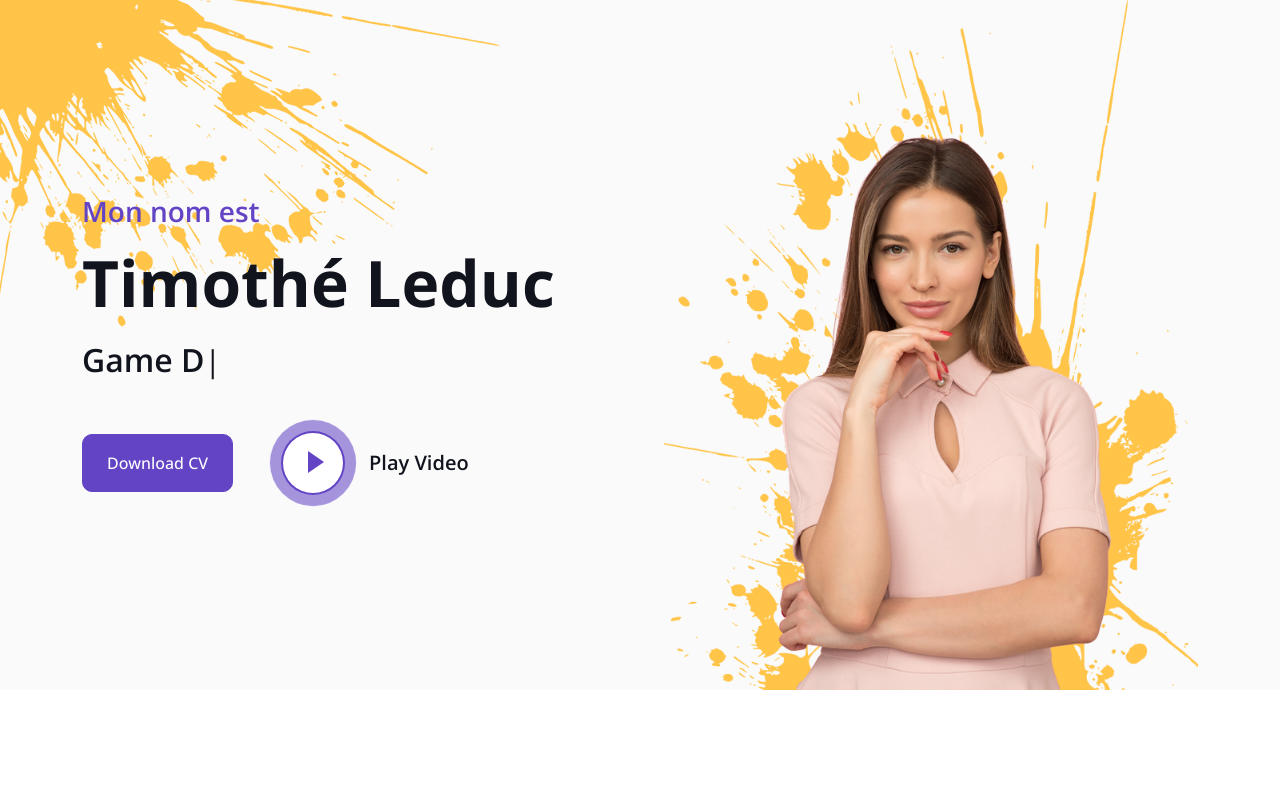
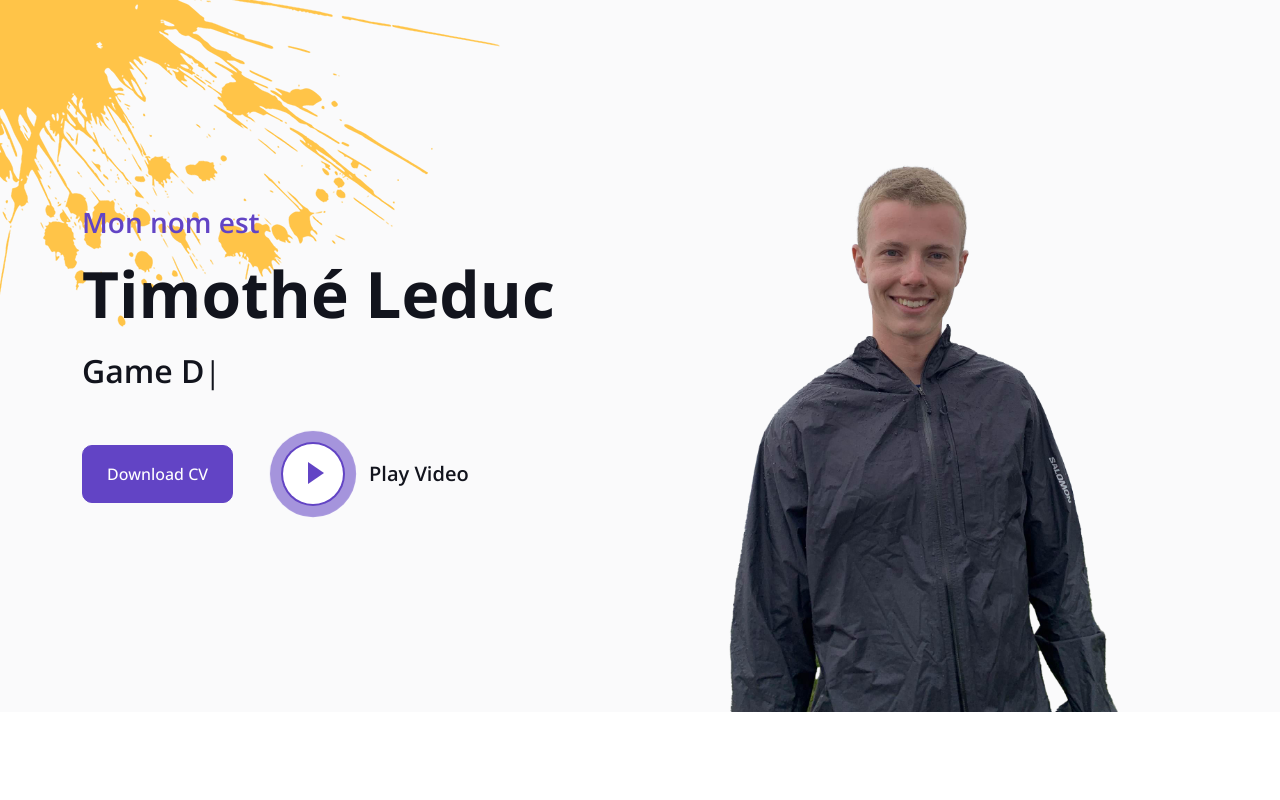
Before and after one commit to timotheLeduc/Resume, a plain HTML site: page index.html in a window 1280 px wide. Shown: the top 800 px of the page. Drawn offline with nearby package versions, Linux system fonts and the light colour scheme.

Commit message:
TimotheLeducFinal

```diff
--- a/index.html
+++ b/index.html
@@ -94,7 +94,7 @@
                     </div>
                 </div>
                 <div class="col-lg-6">
-                    <img class="img-fluid" src="img/profile.png" alt="">
+                    <img class="img-fluid" src="moi.png" alt="">
                 </div>
             </div>
         </div>
```
Also changed, not shown: moi.png (added).
